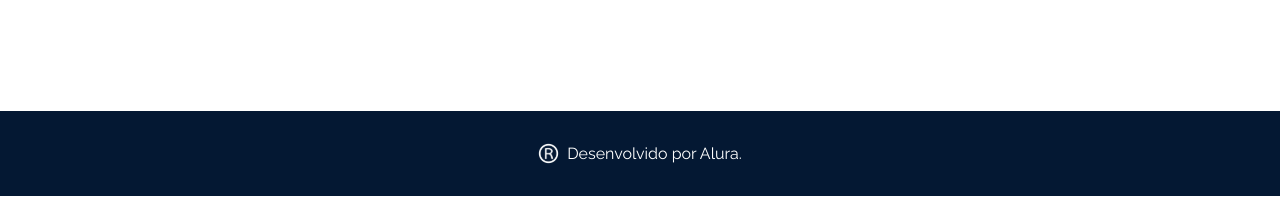
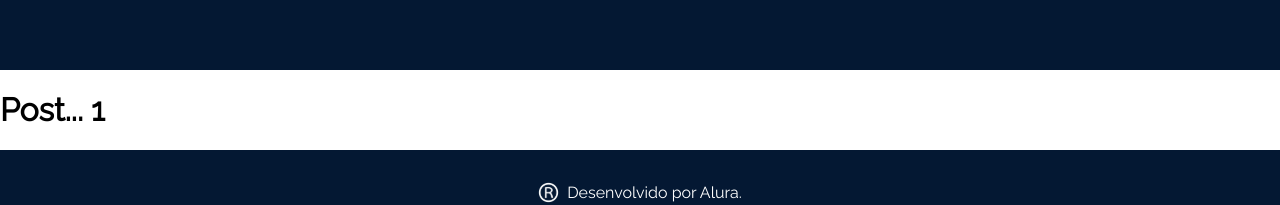
Before and after one commit to charlesbrcosta/OlaMundo, a React (Vite) app: page /posts/1 in a window 1280 px wide. Shown: the part 604-809 px from the top of the page. Built offline with nearby package versions, Linux system fonts and the light colour scheme.

Commit message:
Adicionado componente Post para lidar com a rota dinâmica usando id
Alterado nome do componente Post para PostCard para evitar conflitos de nomes.

```diff
--- a/src/Pages/Home/index.jsx
+++ b/src/Pages/Home/index.jsx
@@ -1,4 +1,4 @@
-import { Post } from "@components/Post";
+import { PostCard } from "@components/PostCard";
 
 import styles from './Home.module.css';
 import posts from '@json/posts.json';
@@ -8,7 +8,7 @@ export function Home() {
         <ul className={styles.posts}>
             {posts.map((post) => (
                 <li key={post.id}>
-                    <Post post={post} />
+                    <PostCard post={post} />
                 </li>
             ))}
         </ul>
--- /dev/null
+++ b/src/Pages/Post/index.jsx
@@ -0,0 +1,11 @@
+import { useParams } from "react-router-dom";
+
+export function Post() {
+
+    const parameters = useParams();
+    console.log(parameters);
+
+    return (
+        <h1>Post... {parameters.id}</h1>
+    );
+}
--- a/src/components/Post/index.jsx
+++ /dev/null
@@ -1,17 +0,0 @@
-import styles from './Post.module.css';
-
-export function Post({ post }) {
-
-    return (
-        <div className={styles.post}>
-            <img
-                className={styles.cape}
-                src={`./posts/${post.id}/capa.png`}
-                alt={`Capa do post ${post.id}`}
-            />
-
-            <h2 className={styles.title}>{post.title}</h2>
-            <button className={styles.readButton}>Ler</button>
-        </div>
-    );
-}
--- /dev/null
+++ b/src/components/PostCard/index.jsx
@@ -0,0 +1,19 @@
+import { Link } from 'react-router-dom';
+import styles from './PostCard.module.css';
+
+export function PostCard({ post }) {
+
+    return (
+        <Link to={`/posts/${post.id}`}>
+            <div className={styles.post}>
+                <img
+                    className={styles.cape}
+                    src={`./posts/${post.id}/capa.png`}
+                    alt={`Capa do post ${post.id}`}
+                />
+                <h2 className={styles.title}>{post.title}</h2>
+                <button className={styles.readButton}>Ler</button>
+            </div>
+        </Link>
+    );
+}
--- a/src/routes.jsx
+++ b/src/routes.jsx
@@ -5,6 +5,7 @@ import { About } from './Pages/About';
 import { Menu }  from '@components/Menu';
 import { Footer } from '@components/Footer';
 import { DefaultPage } from '@components/DefaultPage';
+import { Post } from '../src/Pages/Post'
 
 export function AppRoutes() {
 
@@ -16,6 +17,7 @@ export function AppRoutes() {
           <Route path='/' element={<DefaultPage />}>
             <Route index element={<Home />} />
             <Route path='about' element={<About />} />
+            <Route path='posts/:id' element={<Post />}/>
           </Route>
           <Route path='*' element={<h1>Página não encontrada</h1>} />
         </Routes>
```
Also changed, not shown: src/components/PostCard/PostCard.module.css (renamed from src/components/Post/Post.module.css).
